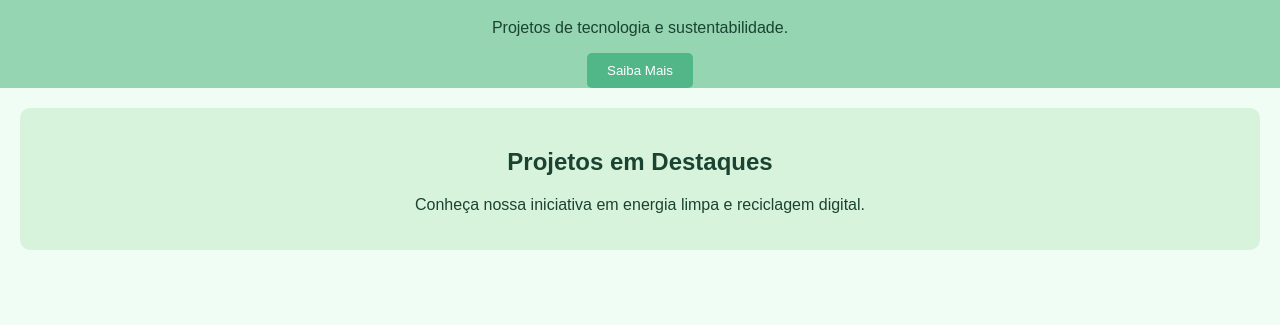
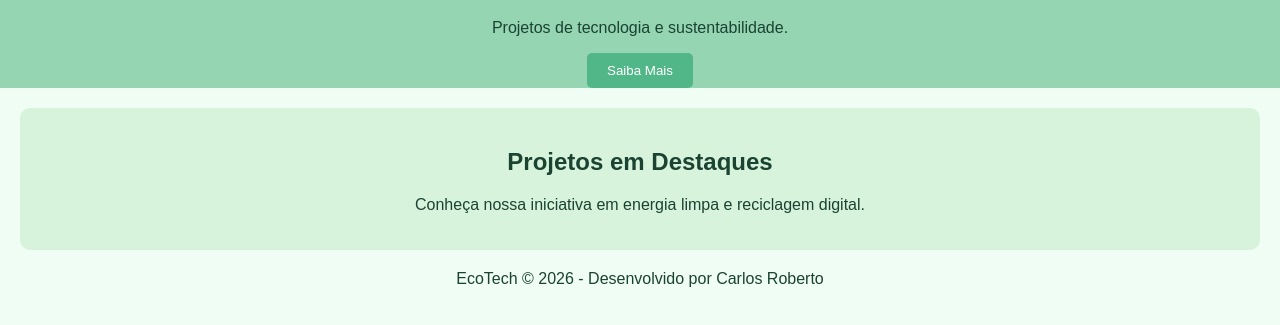
Before and after one commit to CarlosRGV-dev/ecotech, a plain HTML site: page index.html in a window 1280 px wide. Shown: the part 61-386 px from the top of the page. Drawn offline with Linux system fonts and the light colour scheme.

Commit message:
Preparação para veersão 1.0.0 com rodapé

```diff
--- a/index.html
+++ b/index.html
@@ -16,5 +16,9 @@
         <h2>Projetos em Destaques</h2>
         <p>Conheça nossa iniciativa em energia limpa e reciclagem digital.</p>
     </section>
+
+    <footer>
+        <p>EcoTech © 2026 - Desenvolvido por Carlos Roberto</p>
+    </footer>
 </body>
 </html>
```
